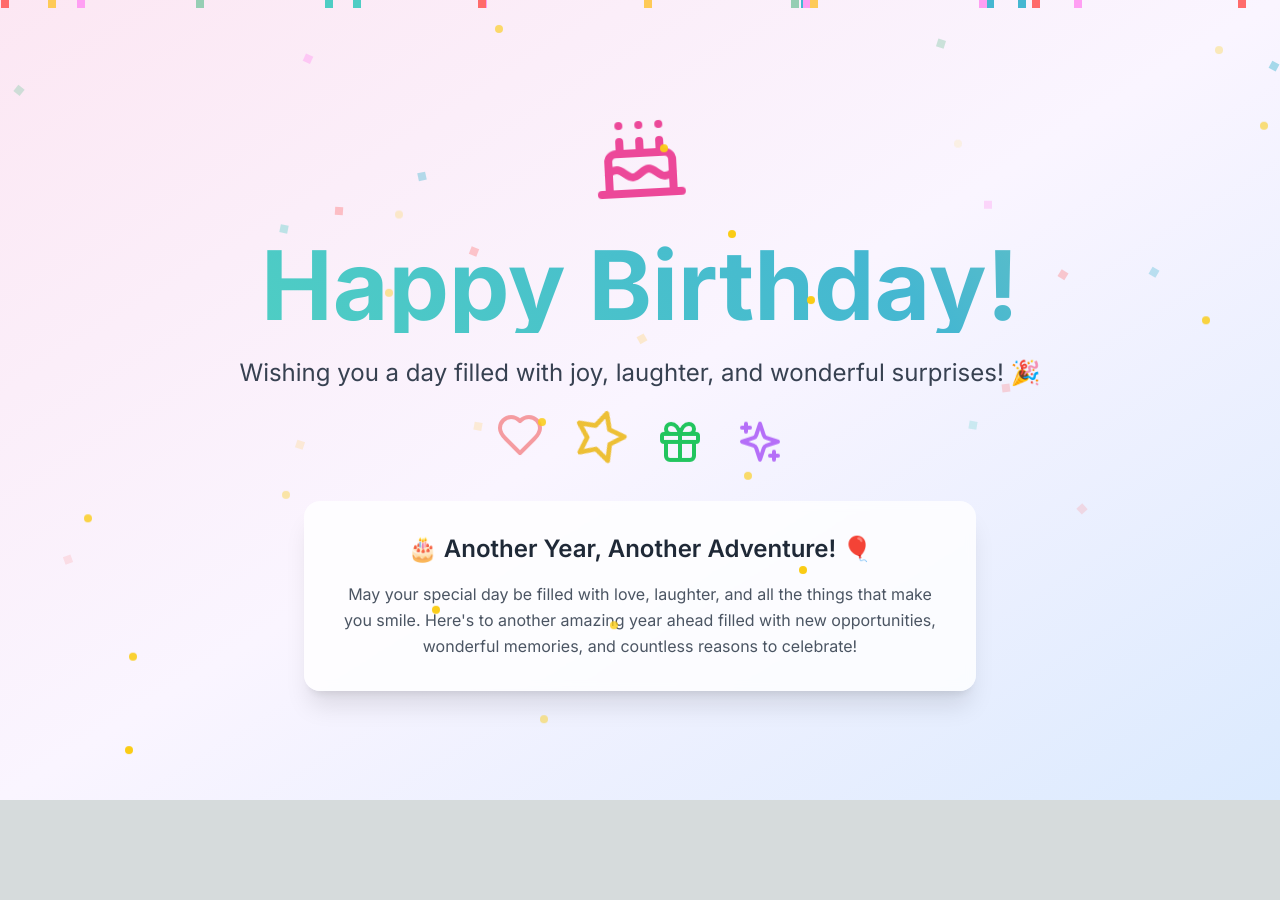
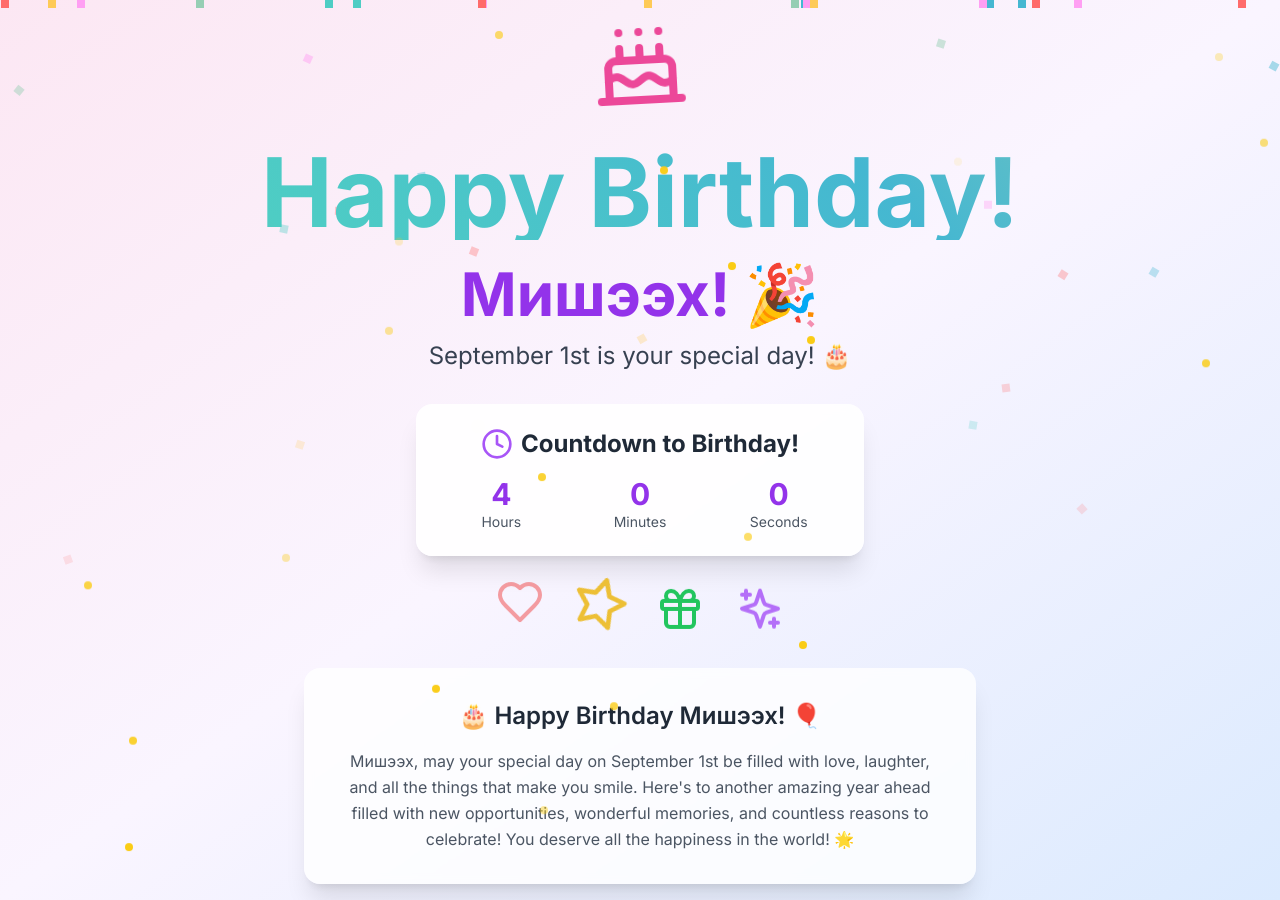
Before and after one commit to zzzchinguun/happy-birthday-app, a Next.js app: page / in a window 1280 px wide. Before the commit the page ends 800 px from the top, so only its background shows below. Built offline with nearby package versions, Linux system fonts and the light colour scheme.

Commit message:
Add personalized birthday countdown for Мишээх - September 1st birthday with 4-hour countdown timer

```diff
--- a/app/layout.tsx
+++ b/app/layout.tsx
@@ -5,8 +5,8 @@ import './globals.css'
 const inter = Inter({ subsets: ['latin'] })
 
 export const metadata: Metadata = {
-  title: 'Happy Birthday! 🎉',
-  description: 'A beautiful birthday celebration website',
+  title: 'Happy Birthday Мишээх! 🎉',
+  description: 'A beautiful birthday celebration website for Мишээх - September 1st Birthday Countdown',
 }
 
 export default function RootLayout({
--- a/app/page.tsx
+++ b/app/page.tsx
@@ -2,11 +2,48 @@
 
 import { useState, useEffect } from 'react'
 import { motion, AnimatePresence } from 'framer-motion'
-import { Heart, Star, Gift, Cake, Sparkles } from 'lucide-react'
+import { Heart, Star, Gift, Cake, Sparkles, Clock } from 'lucide-react'
 
 export default function Home() {
   const [showContent, setShowContent] = useState(false)
   const [confetti, setConfetti] = useState<Array<{id: number, x: number, color: string}>>([])
+  const [timeLeft, setTimeLeft] = useState({
+    hours: 0,
+    minutes: 0,
+    seconds: 0
+  })
+
+  // Calculate birthday countdown
+  useEffect(() => {
+    const calculateTimeLeft = () => {
+      const now = new Date()
+      const currentYear = now.getFullYear()
+
+      // Set birthday to September 1st of current year at 4 hours from now
+      const birthday = new Date(currentYear, 8, 1) // Month is 0-indexed, so 8 = September
+      birthday.setHours(now.getHours() + 4, now.getMinutes(), now.getSeconds())
+
+      // If birthday has passed this year, set it to next year
+      if (birthday < now) {
+        birthday.setFullYear(currentYear + 1)
+      }
+
+      const difference = birthday.getTime() - now.getTime()
+
+      if (difference > 0) {
+        setTimeLeft({
+          hours: Math.floor((difference / (1000 * 60 * 60)) % 24),
+          minutes: Math.floor((difference / 1000 / 60) % 60),
+          seconds: Math.floor((difference / 1000) % 60)
+        })
+      }
+    }
+
+    calculateTimeLeft()
+    const timer = setInterval(calculateTimeLeft, 1000)
+
+    return () => clearInterval(timer)
+  }, [])
 
   useEffect(() => {
     const timer = setTimeout(() => setShowContent(true), 500)
@@ -76,14 +113,50 @@ export default function Home() {
                 Happy Birthday!
               </motion.h1>
 
+              <motion.h2
+                initial={{ y: -30, opacity: 0 }}
+                animate={{ y: 0, opacity: 1 }}
+                transition={{ delay: 0.4, duration: 0.8 }}
+                className="text-4xl md:text-6xl font-bold text-purple-600 mb-4"
+              >
+                Мишээх! 🎉
+              </motion.h2>
+
               <motion.p
                 initial={{ y: 50, opacity: 0 }}
                 animate={{ y: 0, opacity: 1 }}
                 transition={{ delay: 0.6, duration: 0.8 }}
                 className="text-xl md:text-2xl text-gray-700 mb-8"
               >
-                Wishing you a day filled with joy, laughter, and wonderful surprises! 🎉
+                September 1st is your special day! 🎂
               </motion.p>
+
+              {/* Countdown Timer */}
+              <motion.div
+                initial={{ opacity: 0, scale: 0.8 }}
+                animate={{ opacity: 1, scale: 1 }}
+                transition={{ delay: 0.7, duration: 0.8 }}
+                className="bg-white/90 backdrop-blur-sm rounded-2xl p-6 shadow-xl mb-8 max-w-md mx-auto"
+              >
+                <div className="flex items-center justify-center mb-4">
+                  <Clock className="w-8 h-8 text-purple-500 mr-2" />
+                  <h3 className="text-2xl font-bold text-gray-800">Countdown to Birthday!</h3>
+                </div>
+                <div className="grid grid-cols-3 gap-4">
+                  <div className="text-center">
+                    <div className="text-3xl font-bold text-purple-600">{timeLeft.hours}</div>
+                    <div className="text-sm text-gray-600">Hours</div>
+                  </div>
+                  <div className="text-center">
+                    <div className="text-3xl font-bold text-purple-600">{timeLeft.minutes}</div>
+                    <div className="text-sm text-gray-600">Minutes</div>
+                  </div>
+                  <div className="text-center">
+                    <div className="text-3xl font-bold text-purple-600">{timeLeft.seconds}</div>
+                    <div className="text-sm text-gray-600">Seconds</div>
+                  </div>
+                </div>
+              </motion.div>
 
               <motion.div
                 initial={{ opacity: 0 }}
@@ -124,12 +197,12 @@ export default function Home() {
                 className="bg-white/80 backdrop-blur-sm rounded-2xl p-8 shadow-xl max-w-2xl mx-auto"
               >
                 <h2 className="text-2xl font-semibold text-gray-800 mb-4">
-                  🎂 Another Year, Another Adventure! 🎈
+                  🎂 Happy Birthday Мишээх! 🎈
                 </h2>
                 <p className="text-gray-600 leading-relaxed">
-                  May your special day be filled with love, laughter, and all the things that make you smile.
+                  Мишээх, may your special day on September 1st be filled with love, laughter, and all the things that make you smile.
                   Here's to another amazing year ahead filled with new opportunities, wonderful memories,
-                  and countless reasons to celebrate!
+                  and countless reasons to celebrate! You deserve all the happiness in the world! 🌟
                 </p>
               </motion.div>
 
```
